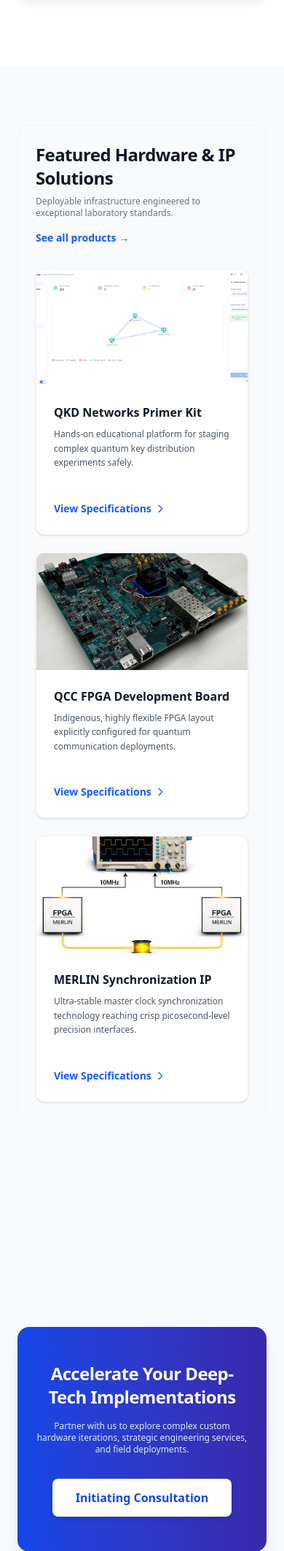
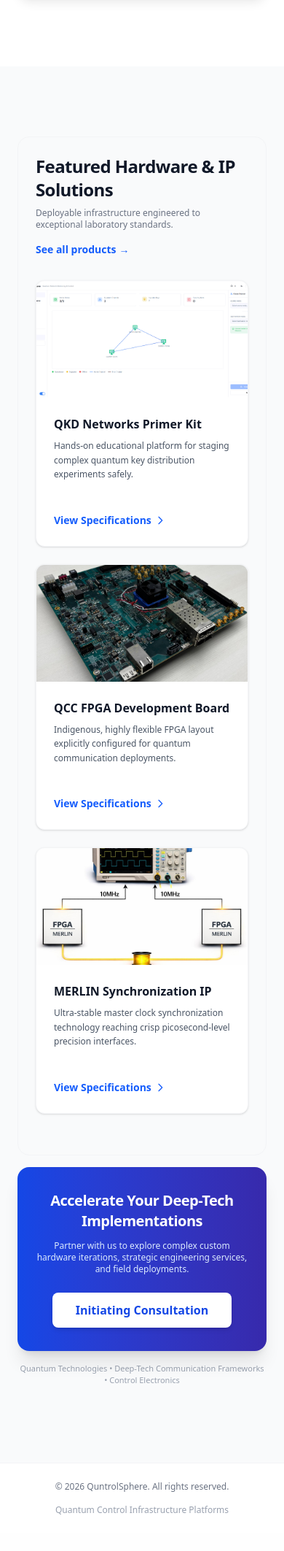
Before and after one commit to AbhisekSinghRao/Quntrolsphere_website, a FastAPI app: page / in a window 390 px wide. Shown: the part 3985-6110 px from the top of the page at 73% size. After the commit the page ends 6060 px from the top, so only its background shows below. Run offline with FastAPI, Linux system fonts and the light colour scheme.

Commit message:
Update index.html

```diff
--- a/templates/index.html
+++ b/templates/index.html
@@ -29,7 +29,7 @@
       flex-direction: column;
       justify-content: center;
       position: relative;
-      overflow-y: auto; /* FIXED: Enables inner axis scrolling if window heights are too compact */
+      overflow-y: auto; /* Enables inner axis scrolling if window heights are too compact */
     }
 
     /* Scroll Animation Transition Engine Properties */
@@ -94,11 +94,6 @@
   .hero-interactive-content {
     position: relative;
     z-index: 10;
-    pointer-events: none;
-  }
-
-  .catch-pointer {
-    pointer-events: auto;
   }
 
   .scroll-indicator {
@@ -122,13 +117,13 @@
 <div class="hidden md:flex flex-col fixed right-6 top-1/2 transform -translate-y-1/2 space-y-4 z-50" id="sidePageNavigator">
   <button onclick="scrollToSection(0)" class="w-3 h-3 rounded-full border-2 border-gray-400 bg-transparent transition-all duration-300 dot-active" title="Hero Overview"></button>
   <button onclick="scrollToSection(1)" class="w-3 h-3 rounded-full border-2 border-gray-400 bg-transparent transition-all duration-300" title="Core Competencies"></button>
-  <button onclick="scrollToSection(2)" class="w-3 h-3 rounded-full border-2 border-gray-400 bg-transparent transition-all duration-300" title="Featured Hardware"></button>
-  <button onclick="scrollToSection(3)" class="w-3 h-3 rounded-full border-2 border-gray-400 bg-transparent transition-all duration-300" title="Consultation Network"></button>
+  <button onclick="scrollToSection(2)" class="w-3 h-3 rounded-full border-2 border-gray-400 bg-transparent transition-all duration-300" title="Core Engineering IP"></button>
+  <button onclick="scrollToSection(3)" class="w-3 h-3 rounded-full border-2 border-gray-400 bg-transparent transition-all duration-300" title="Featured Hardware"></button>
 </div>
 
 <div class="snap-container w-full" id="mainSnapContainer">
 
-  <section class="snap-section hero-bg text-center text-white relative">
+  <section class="snap-section hero-bg text-center text-white relative min-h-[calc(100vh-72px)] overflow-hidden">
       <canvas id="quantumCanvas"></canvas>
 
       <div class="hero-interactive-content max-w-4xl mx-auto px-6 w-full flex flex-col justify-center items-center">
@@ -149,10 +144,10 @@
           </p>
 
           <div class="hero-buttons scroll-reveal delay-300 flex flex-col sm:flex-row justify-center gap-4 w-full sm:w-auto px-4 sm:px-0">
-              <a href="/services" class="hero-btn catch-pointer bg-blue-600 text-white px-8 py-3.5 sm:py-4 rounded-xl font-semibold shadow-xl shadow-blue-600/30 hover:scale-105 transition-all duration-300 text-center">
+              <a href="/services" class="bg-blue-600 text-white px-8 py-3.5 sm:py-4 rounded-xl font-semibold shadow-xl shadow-blue-600/30 hover:scale-105 transition-all duration-300 text-center">
                   Explore Products
               </a>
-              <a href="/contact" class="catch-pointer border border-white/30 text-white px-8 py-3.5 sm:py-4 rounded-xl font-medium hover:bg-white/10 transition-all duration-300 hover:scale-105 text-center">
+              <a href="/contact" class="border border-white/30 text-white px-8 py-3.5 sm:py-4 rounded-xl font-medium hover:bg-white/10 transition-all duration-300 hover:scale-105 text-center">
                   Contact Us
               </a>
           </div>
@@ -166,7 +161,7 @@
       </div>
   </section>
 
-  <section class="snap-section bg-white px-6">
+  <section class="snap-section bg-white px-6 min-h-[calc(100vh-72px)]">
     <div class="max-w-7xl mx-auto w-full py-4">
       <div class="text-center max-w-2xl mx-auto mb-8 sm:mb-10 scroll-reveal">
         <h2 class="text-2xl sm:text-3xl font-bold text-gray-900 tracking-tight mb-3">
@@ -196,7 +191,7 @@
             <div class="w-11 h-11 bg-indigo-50 text-indigo-600 rounded-lg flex items-center justify-center mb-4 group-hover:bg-indigo-600 group-hover:text-white transition-colors duration-300">
               <svg class="w-5 h-5" fill="none" stroke="currentColor" viewBox="0 0 24 24"><path stroke-linecap="round" stroke-linejoin="round" stroke-width="2" d="M9 3v2m6-2v2M9 19v2m6-2v2M5 9H3m2 6H3m18-6h-2m2 6h-2M7 19h10a2 2 0 002-2V7a2 2 0 00-2-2H7a2 2 0 00-2 2v10a2 2 0 002 2z"></path></svg>
             </div>
-            <h3 class="text-base sm:text-lg font-bold text-gray-900 mb-2 group-hover:text-indigo-600 transition-colors duration-300">2.Universal Control Electronics</h3>
+            <h3 class="text-base sm:text-lg font-bold text-gray-900 mb-2 group-hover:text-indigo-600 transition-colors duration-300">2. Universal Control Electronics</h3>
             <p class="text-gray-600 text-xs sm:text-sm leading-relaxed">
               Engineering high-speed RF subsystems, complex baseband signal pipelines, picosecond master synchronization matrices, and multi-channel FPGA architectures built specifically to manipulate, read out, and scale fragile qubits across multiple computing modalities—including superconducting, atomic, and spin-based processors.
             </p>
@@ -255,7 +250,7 @@
     </div>
   </section>
 
-  <section class="snap-section bg-white px-6">
+  <section class="snap-section bg-white px-6 min-h-[calc(100vh-72px)]">
     <div class="max-w-7xl mx-auto w-full py-4">
 
       <div class="text-center max-w-2xl mx-auto mb-8 sm:mb-12 scroll-reveal">
@@ -342,8 +337,8 @@
     </div>
   </section>
 
-  <section class="snap-section px-6">
-    <div class="bg-gray-50 border border-gray-100 rounded-2xl p-6 sm:p-10 max-w-7xl mx-auto w-full">
+  <section class="snap-section px-6 min-h-[calc(100vh-72px)] flex flex-col justify-between">
+    <div class="bg-gray-50 border border-gray-100 rounded-2xl p-6 sm:p-10 max-w-7xl mx-auto w-full mt-4">
       <div class="flex flex-col md:flex-row md:items-end justify-between mb-8 scroll-reveal">
         <div>
           <h2 class="text-2xl sm:text-3xl font-bold text-gray-900 tracking-tight mb-2">Featured Hardware & IP Solutions</h2>
@@ -355,7 +350,7 @@
         </a>
       </div>
 
-      <div class="grid md:grid-cols-3 gap-6 sm:gap-8">
+      <div class="grid md:grid-cols-3 gap-6 sm:gap-8 mb-8">
         <div class="group scroll-reveal delay-100 bg-white rounded-xl shadow-sm border border-gray-100 overflow-hidden flex flex-col justify-between hover:shadow-xl hover:border-blue-500/20 transition-all duration-300">
           <div>
             <div class="relative bg-gray-100 h-40 overflow-hidden">
@@ -417,27 +412,26 @@
         </div>
       </div>
     </div>
-  </section>
 
-  <section class="snap-section px-6 justify-center pt-4">
-    <div class="bg-gradient-to-r from-blue-700 to-indigo-800 text-white py-12 sm:py-16 px-6 sm:px-8 rounded-2xl shadow-xl text-center relative overflow-hidden max-w-7xl mx-auto w-full scroll-reveal">
+    <div class="w-full max-w-7xl mx-auto py-4">
+      <div class="bg-gradient-to-r from-blue-700 to-indigo-800 text-white py-8 sm:py-12 px-6 sm:px-8 rounded-2xl shadow-xl text-center relative overflow-hidden w-full scroll-reveal">
         <div class="absolute inset-0 opacity-10 bg-[radial-gradient(circle_at_top_right,_var(--tw-gradient-stops))] from-white via-transparent to-transparent"></div>
-
         <div class="relative z-10 max-w-2xl mx-auto">
-        <h2 class="text-2xl sm:text-3xl font-bold mb-4 tracking-tight">
+          <h2 class="text-xl sm:text-2xl md:text-3xl font-bold mb-3 tracking-tight">
             Accelerate Your Deep-Tech Implementations
           </h2>
-        <p class="text-blue-100 text-xs sm:text-base font-light mb-8 max-w-lg mx-auto">
+          <p class="text-blue-100 text-xs sm:text-sm font-light mb-6 max-w-lg mx-auto">
             Partner with us to explore complex custom hardware iterations, strategic engineering services, and field deployments.
           </p>
-        <a href="/contact" class="inline-block bg-white text-blue-700 px-8 py-3.5 rounded-lg font-semibold hover:bg-gray-50 shadow-md transition-all duration-300 transform hover:-translate-y-0.5">
+          <a href="/contact" class="inline-block bg-white text-blue-700 px-8 py-3 rounded-lg font-semibold hover:bg-gray-50 shadow-md transition-all duration-300 transform hover:-translate-y-0.5">
             Initiating Consultation
           </a>
         </div>
       </div>
 
-    <div class="text-center text-gray-400 text-[11px] sm:text-xs mt-6 w-full max-w-7xl mx-auto px-6">
+      <div class="text-center text-gray-400 text-[11px] sm:text-xs mt-4 pb-2 w-full">
          Quantum Technologies &bull; Deep-Tech Communication Frameworks &bull; Control Electronics
+      </div>
     </div>
   </section>
 
@@ -458,7 +452,7 @@
     const navDots = document.querySelectorAll("#sidePageNavigator button");
     const container = document.getElementById("mainSnapContainer");
 
-    if (window.innerWidth >= 768) {
+    if (window.innerWidth >= 768 && container) {
       const observerOptions = {
         root: container,
         threshold: 0.35
@@ -485,7 +479,7 @@
 
       sections.forEach(section => sectionObserver.observe(section));
     } else {
-      // Instantly unlock visibility arrays across simple handheld frames
+      // Instantly unlock visibility arrays across mobile components natively
       document.querySelectorAll(".snap-section").forEach(s => s.classList.add("is-visible"));
     }
   });
```
Lines whose indentation alone changed are shown as unchanged.
